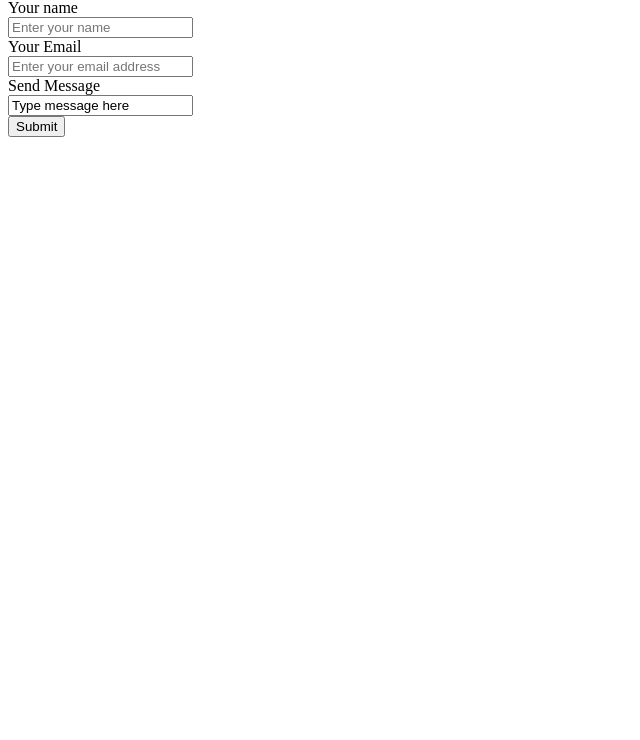
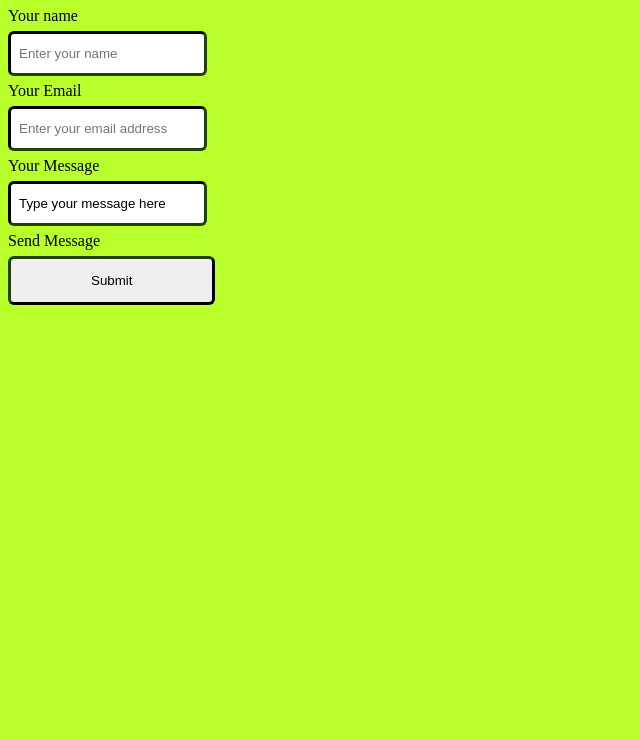
Before and after one commit to VHarmony/contact-form, a plain HTML site: page index.html in a window 1280 px wide. Shown: the part 60-800 px from the top of the page, without its empty margins (0-640 px from the left). Drawn offline with Linux system fonts and the light colour scheme.

Commit message:
new changes made

```diff
--- a/index.html
+++ b/index.html
@@ -5,21 +5,22 @@
     <meta name="viewport" content="width=device-width, initial-scale=1.0">
     <title>Contact Form</title>
 </head>
-<body>
+<body style="background-color: rgb(184, 255, 43);">
     <header>
-        <h3>Contact Us</h3>
+        <h2>Contact Us</h2>
     </header>
-    <form action="" method="post">
-        <label for="name">Your name</label><br>
-        <input type="text" name="" id="" placeholder="Enter your name"><br>
+    <form action="">
+        <label style="margin-top: 4px 2px;" for="name">Your name</label><br>
+        <input style="padding: 12px 8px; margin: 6px 0; border-radius: 6px; border-color: rgb(34, 67, 0); border-width: 3px;" type="text" name="" id="" placeholder="Enter your name"><br>
 
-        <label for="email">Your Email</label><br>
-        <input type="email" name="" id="" placeholder="Enter your email address"><br>
+        <label style="margin-top: 8px; margin-bottom: 2px;" for="email">Your Email</label><br>
+        <input style="padding: 12px 8px; margin: 6px 0; border-radius: 6px; border-color: rgb(34, 67, 0); border-width: 3px;" type="email" name="" id="" placeholder="Enter your email address"><br>
 
-        <label for="text">Send Message</label><br>
-        <input type="text" value="Type message here"><br>
+        <label style="margin-top: 8px; margin-bottom: 2px;" for="text">Your Message</label><br>
+        <input style="padding: 12px 8px; margin: 6px 0; border-radius: 6px; border-color: rgb(34, 67, 0); border-width: 3px;" type="textarea" value="Type your message here"><br>
 
-        <input type="submit" value="Submit">
+        <label style="margin-top: 8px; margin-bottom: 2px;" for="button">Send Message</label><br>
+        <input style="padding: 14px 80px; margin: 6px 0; border-radius: 6px; border-color: rgb(34, 67, 0); border-width: 3px;" type="submit" value="Submit">
     </form>
 </body>
 </html>
```
